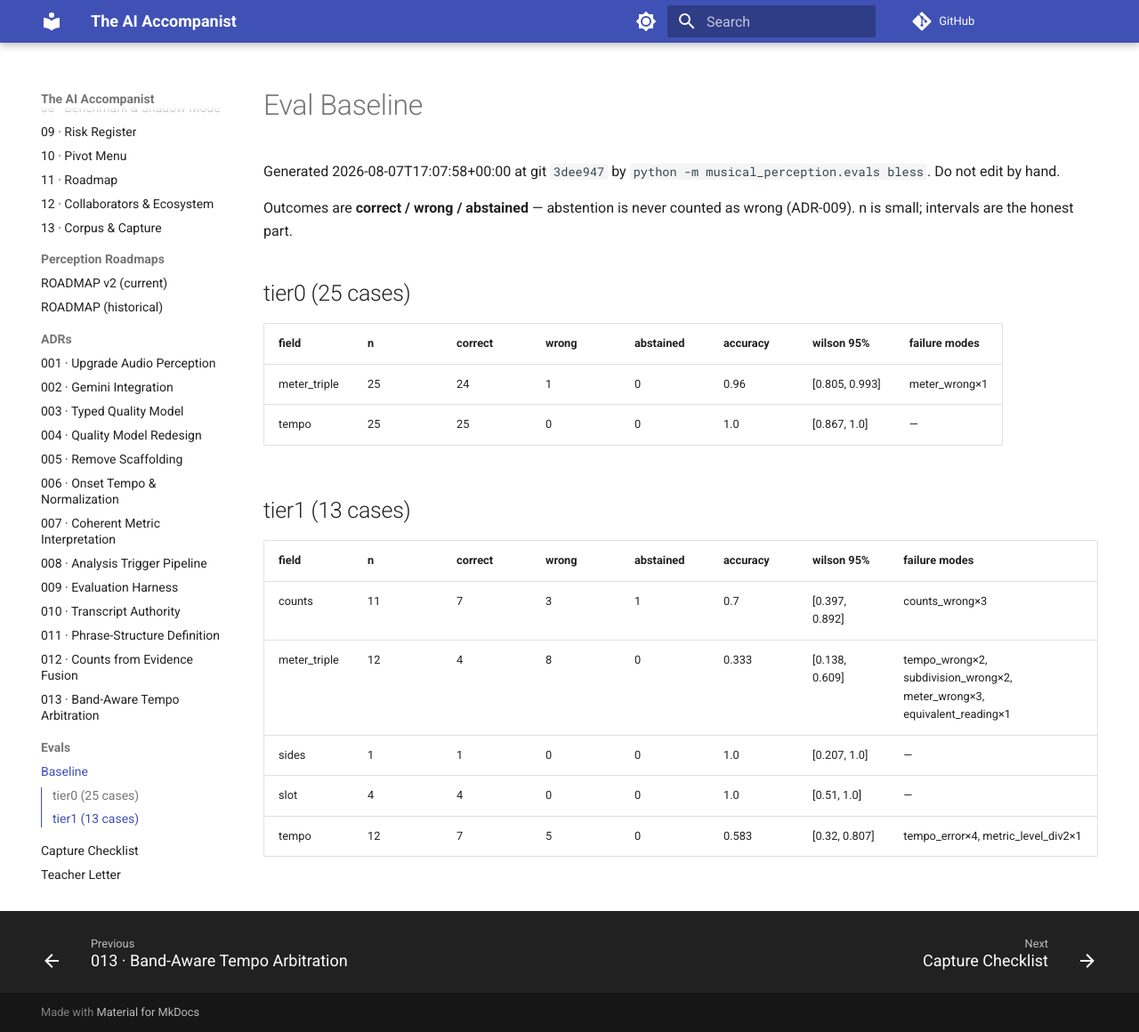
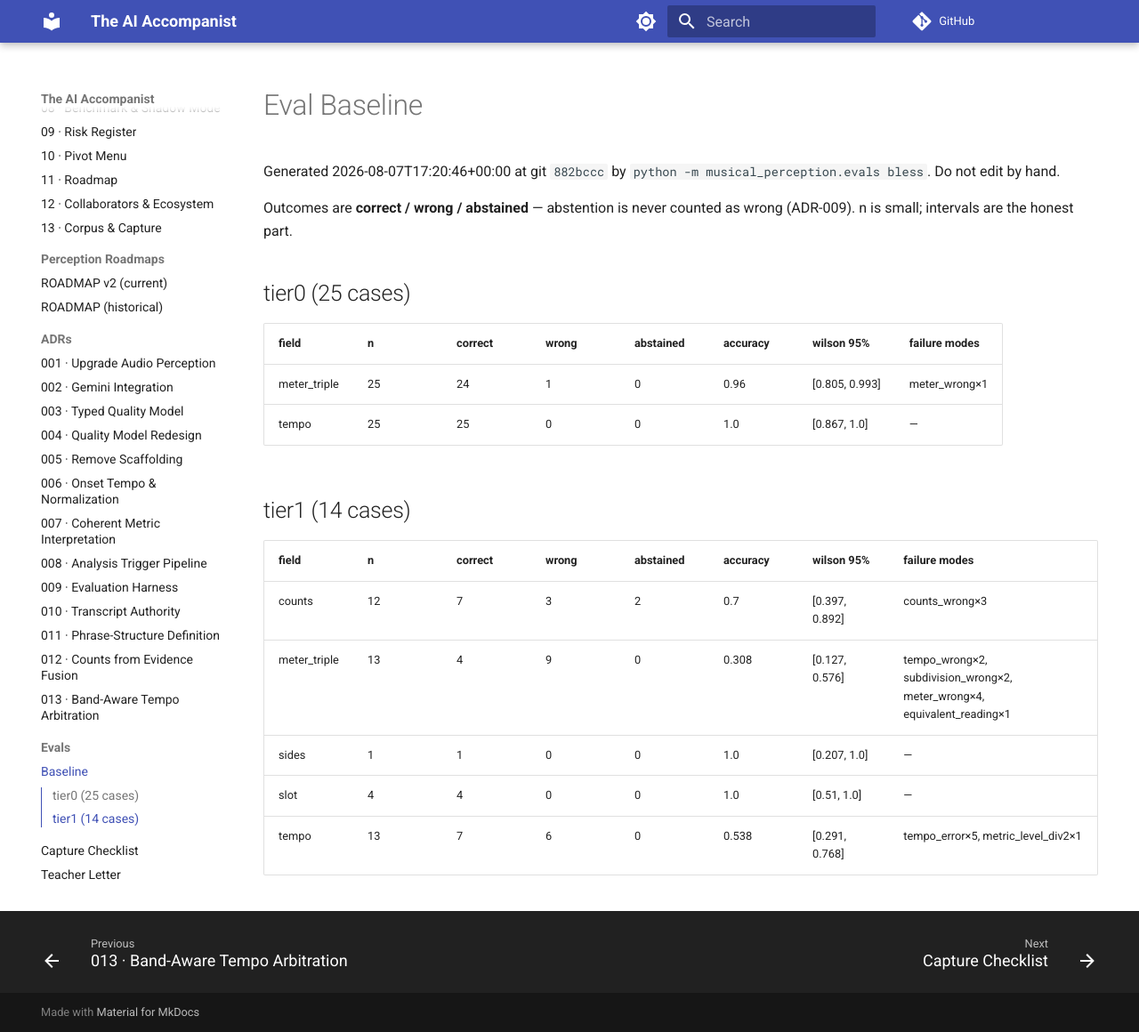
Before and after one commit to ben-juodvalkis/musical-perception, an MkDocs documentation site: the page built from docs/evals/baseline.md, in a window 1280 px wide and 1160 px high. Shown: the whole window at 89% size. Built offline with MkDocs 1.6.1 and Material for MkDocs 9.7.7, drawn with Linux system fonts in a browser that asks for light colours; comment, search, counter and statistics services are not loaded.

Commit message:
feat: rig clip 8 (step_names, 6/8) — meter recognition fails on sparse markers
Metronome 100 (eighth-note clicks) confirmed, "IN-and-[ah] OUT-and-[ah]"
pattern per bar with only 4 of 6 syllables spoken (the "ah"s silent) —
same silent-count pattern as clips 5-7, now inside a compound-meter bar.
Bar-to-bar spacing in the trace still sits close to the true 3.6s grid.

Pipeline read 134.6 BPM (raw onset 67.3 x2 multiplier), meter defaulted
to 4/4, and counts abstained — all wrong. Sibling to clip 4's finding
(first 6/8 recognized, but tempo dragged by accent agogics): here meter
recognition itself fails, plausibly because the sparse-marker pattern is
harder to read as compound meter than as simple meter.

Completes Part 1 of the capture checklist (clips 1-8, clean baseline).

```diff
--- a/docs/evals/baseline.md
+++ b/docs/evals/baseline.md
@@ -1,6 +1,6 @@
 # Eval Baseline
 
-Generated 2026-08-07T17:07:58+00:00 at git `3dee947` by `python -m musical_perception.evals bless`. Do not edit by hand.
+Generated 2026-08-07T17:20:46+00:00 at git `882bccc` by `python -m musical_perception.evals bless`. Do not edit by hand.
 
 Outcomes are **correct / wrong / abstained** — abstention is never
 counted as wrong (ADR-009). n is small; intervals are the honest part.
@@ -12,12 +12,12 @@ counted as wrong (ADR-009). n is small; intervals are the honest part.
 | meter_triple | 25 | 24 | 1 | 0 | 0.96 | [0.805, 0.993] | meter_wrong×1 |
 | tempo | 25 | 25 | 0 | 0 | 1.0 | [0.867, 1.0] | — |
 
-## tier1 (13 cases)
+## tier1 (14 cases)
 
 | field | n | correct | wrong | abstained | accuracy | wilson 95% | failure modes |
 |---|---|---|---|---|---|---|---|
-| counts | 11 | 7 | 3 | 1 | 0.7 | [0.397, 0.892] | counts_wrong×3 |
-| meter_triple | 12 | 4 | 8 | 0 | 0.333 | [0.138, 0.609] | tempo_wrong×2, subdivision_wrong×2, meter_wrong×3, equivalent_reading×1 |
+| counts | 12 | 7 | 3 | 2 | 0.7 | [0.397, 0.892] | counts_wrong×3 |
+| meter_triple | 13 | 4 | 9 | 0 | 0.308 | [0.127, 0.576] | tempo_wrong×2, subdivision_wrong×2, meter_wrong×4, equivalent_reading×1 |
 | sides | 1 | 1 | 0 | 0 | 1.0 | [0.207, 1.0] | — |
 | slot | 4 | 4 | 0 | 0 | 1.0 | [0.51, 1.0] | — |
-| tempo | 12 | 7 | 5 | 0 | 0.583 | [0.32, 0.807] | tempo_error×4, metric_level_div2×1 |
+| tempo | 13 | 7 | 6 | 0 | 0.538 | [0.291, 0.768] | tempo_error×5, metric_level_div2×1 |
```
Also changed, not shown: 6 other files.
